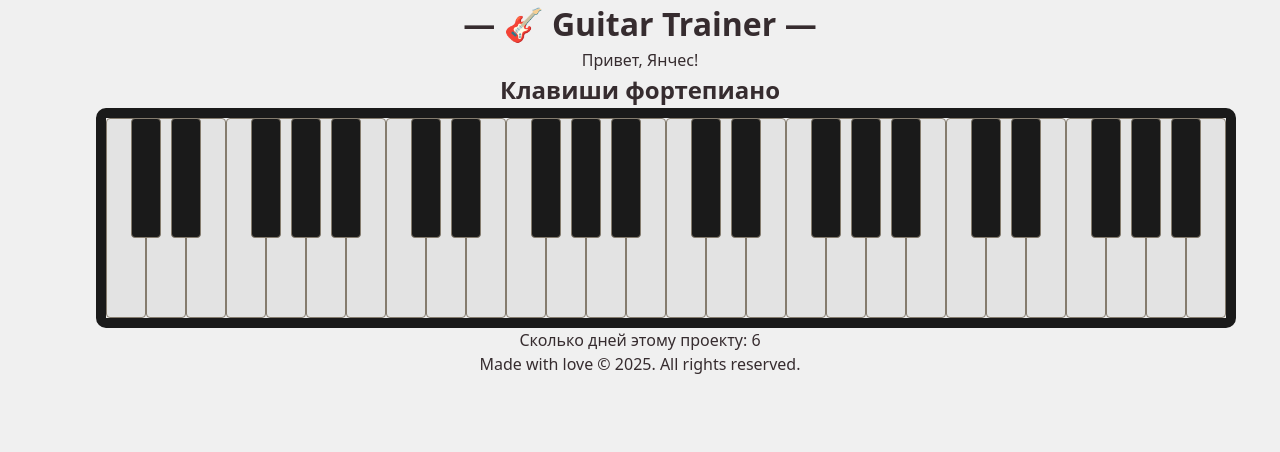
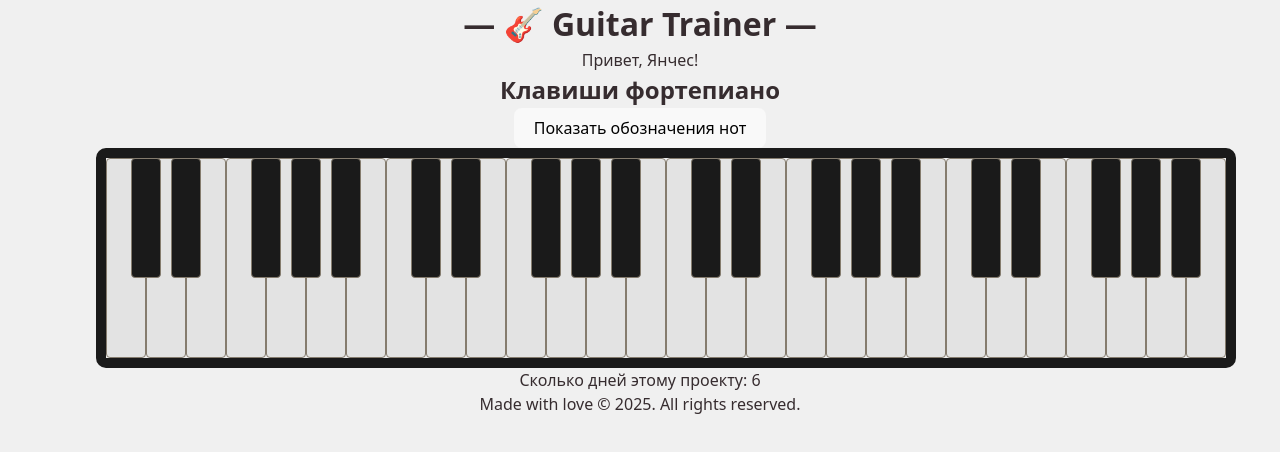
Before and after one commit to yanlogan/react-guitar-trainer, a React (Vite) app: page / in a window 1280 px wide. Shown: the top 452 px of the page. Built offline with nearby package versions, Linux system fonts and the light colour scheme.

Commit message:
feat: add toggleShowLabels button

```diff
--- a/src/App.tsx
+++ b/src/App.tsx
@@ -2,9 +2,21 @@ import AppHeader from "./components/AppHeader/AppHeader.tsx";
 import AppFooter from "./components/AppFooter/AppFooter.tsx";
 import PianoKeyboard from "./components/PianoKeyboard/PianoKeyboard.tsx";
 import Container from "./layout/Container/Container.tsx";
+import Button from "./components/Button/Button.tsx";
+import {useState} from "react";
 
 const App = () => {
     const name = 'Янчес'
+    const [showLabels   , setShowLabels   ] = useState(false);
+
+    const toggleShowLabels = () => {
+        if (showLabels) {
+            setShowLabels(false)
+        } else {
+            setShowLabels(true)
+        }
+    }
+
     return (
         <>
             <AppHeader username={name}/>
@@ -15,8 +27,14 @@ const App = () => {
                     {/*    <button className="btn btn-primary">Тренировка</button>*/}
                     {/*    <button className="btn btn-accent">Тест</button>*/}
                     {/*</div>*/}
-                    <h2>Клавиши фортепиано</h2>
-                    <PianoKeyboard/>
+                    <section className={"piano"}>
+                        <h2>Клавиши фортепиано</h2>
+                        <div className={"piano-controls"}>
+                            {/*TODO: сделать это тогглером*/}
+                            <Button title={"Показать обозначения нот"} handleClick={toggleShowLabels}/>
+                        </div>
+                        <PianoKeyboard showLabels={showLabels}/>
+                    </section>
                     {/*<h2>Гитарный гриф</h2>*/}
                 </Container>
             </main>
```
